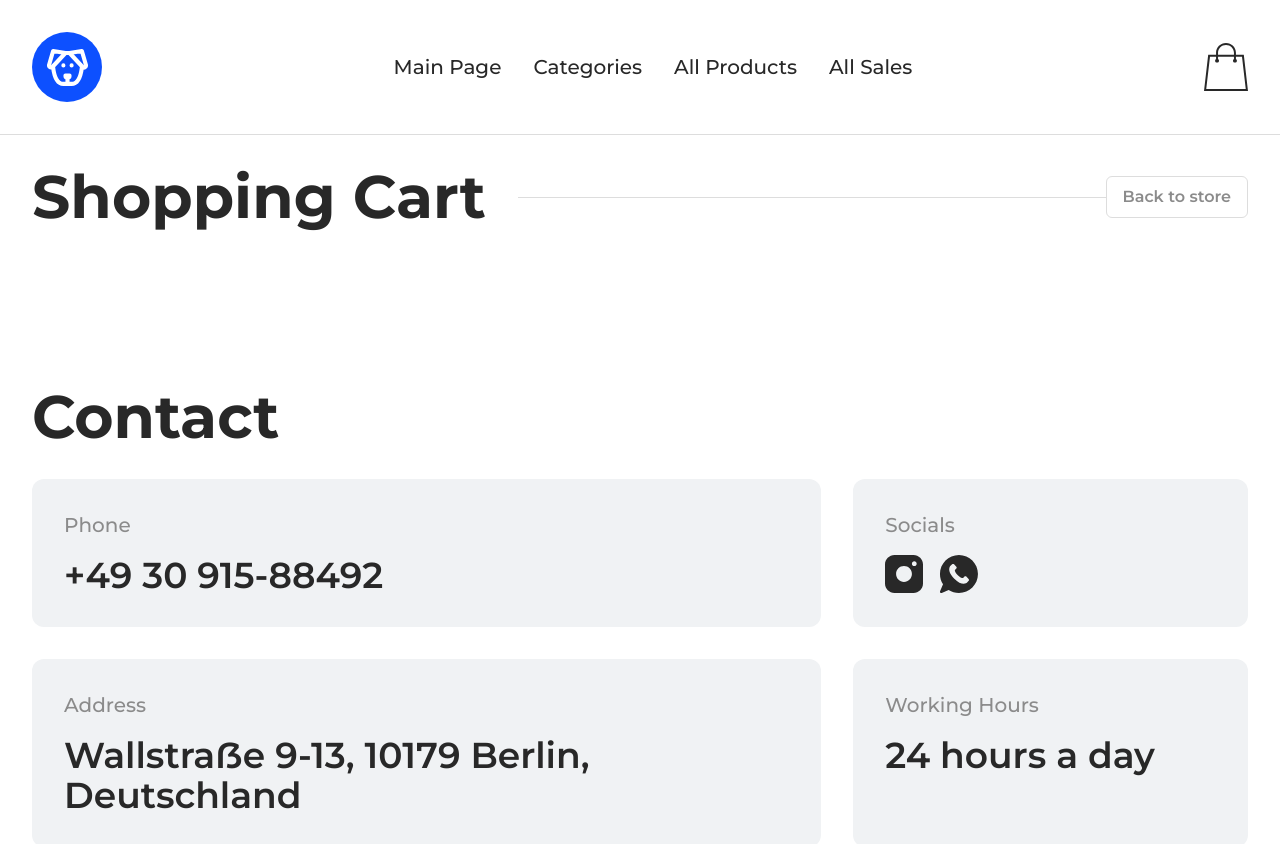
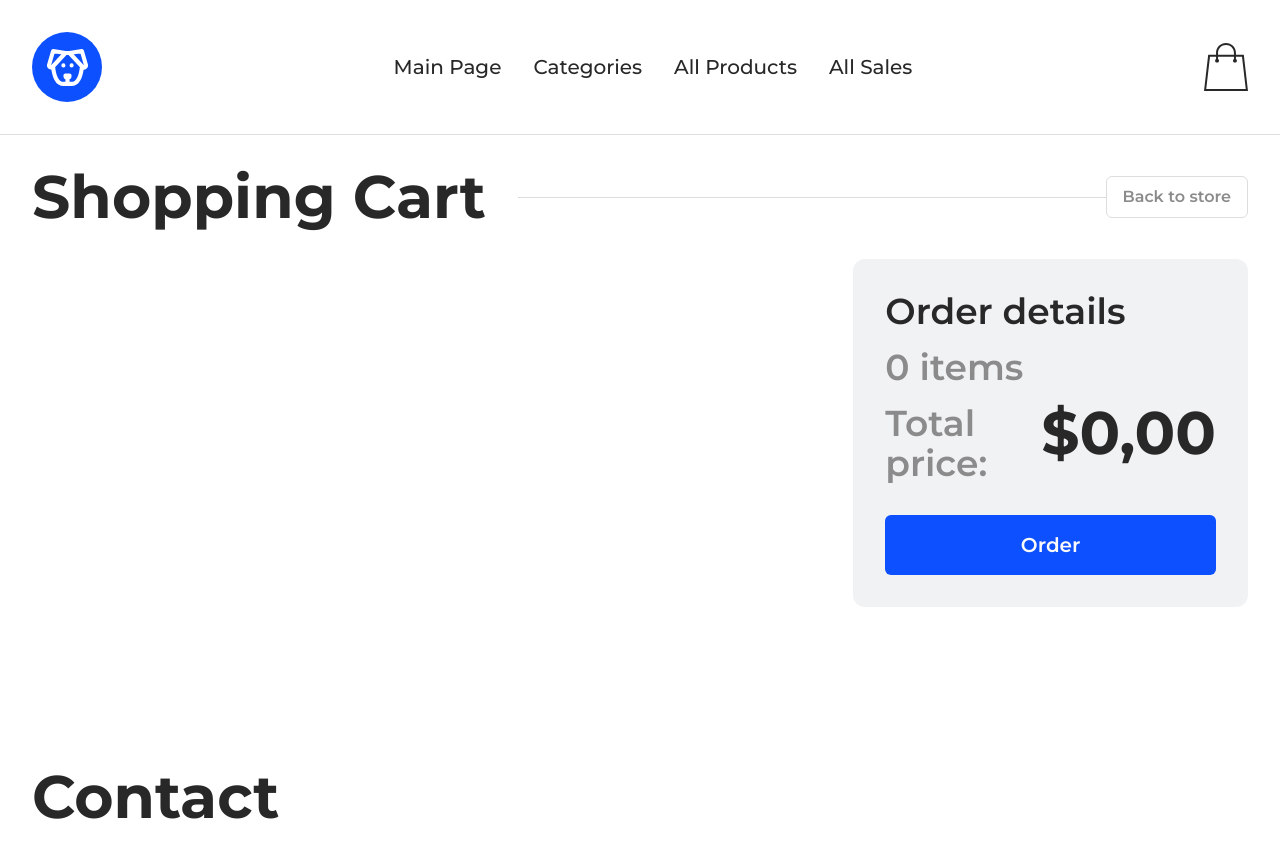
Before and after one commit to kostia2231/reactFinalP, a React (Vite) app: page /cart in a window 1280 px wide. Shown: the top 844 px of the page. Built offline with nearby package versions, Linux system fonts and the light colour scheme.

Commit message:
Cart Store Func: isWorking;

```diff
--- /dev/null
+++ b/src/components/cartProduct/index.jsx
@@ -0,0 +1,61 @@
+import { TypographyH4 } from "../ui/typo/typographyH4";
+import { TypographyH2 } from "../ui/typo/typographyH2";
+import { Button } from "../ui/button";
+import useCartStore from "@/storeHook/storeCart";
+
+export default function CartProduct({ product }) {
+  const { addItem, removeItem, cart } = useCartStore();
+
+  const handleAddToCart = () => {
+    if (product) {
+      addItem({
+        id: product.id,
+        title: product.title,
+        price: product.price,
+        discont_price: product.discont_price,
+        img: product.image,
+      });
+    }
+  };
+  return (
+    <div className="mb-4 border rounded-xl">
+      <div className="flex flex-col gap-8 p-8">
+        <div className="flex justify-between">
+          <TypographyH4>{product.title}</TypographyH4>
+          <p>X</p>
+        </div>
+        <div className="flex items-center gap-4">
+          <div className="flex items-center gap-8 border rounded-md h-fit">
+            <Button
+              onClick={() => removeItem(product.id)}
+              variant="ghost"
+              size="icon"
+              className="m-0 border-r"
+            >
+              <p className="text-5xl font-thin">-</p>
+            </Button>
+            <TypographyH4>{product.quantity}</TypographyH4>
+            <Button
+              onClick={handleAddToCart}
+              variant="ghost"
+              size="icon"
+              className="m-0 border-l"
+            >
+              <p className="text-4xl font-thin">+</p>
+            </Button>
+          </div>
+          <div className="mt-auto">
+            <TypographyH2>
+              ${product.discont_price ? product.discont_price : product.price}
+            </TypographyH2>
+          </div>
+          {product.discont_price !== null ? (
+            <p className="mt-auto text-xl font-medium line-through text-muted">
+              ${product.price}
+            </p>
+          ) : null}
+        </div>
+      </div>
+    </div>
+  );
+}
--- a/src/components/listProductsItem/index.jsx
+++ b/src/components/listProductsItem/index.jsx
@@ -15,12 +15,12 @@ export default function ListProductsItem({ item }) {
             </div>
             <div className="flex gap-4">
               <p className="text-[40px] mt-auto leading-none font-semibold text-accent">
-                ${item.price}
+                ${item.discont_price ? item.discont_price : item.price}
               </p>
 
               {item.discont_price === null || (
                 <p className="mt-auto text-xl font-medium line-through text-muted">
-                  ${item.discont_price}
+                  ${item.price}
                 </p>
               )}
             </div>
--- a/src/components/ui/typo/typographyH2.jsx
+++ b/src/components/ui/typo/typographyH2.jsx
@@ -1,6 +1,8 @@
-export function TypographyH2({ children }) {
+export function TypographyH2({ children, moreStyle }) {
   return (
-    <h4 className="text-4xl font-semibold text-accent scroll-m-20">
+    <h4
+      className={`text-4xl font-semibold text-accent scroll-m-20 ${moreStyle}`}
+    >
       {children}
     </h4>
   );
--- a/src/pages/cart/index.jsx
+++ b/src/pages/cart/index.jsx
@@ -1,12 +1,17 @@
 import { TypographyH1 } from "@/components/ui/typo/typographyH1";
+import { TypographyH2 } from "@/components/ui/typo/typographyH2";
+import { Button } from "@/components/ui/button";
 import { Link } from "react-router-dom";
 import { Badge } from "@/components/ui/badge";
 import useCartStore from "@/storeHook/storeCart";
+import CartProduct from "@/components/cartProduct";
 
 export default function Cart() {
-  const { items, addItem, removeItem, getTotalPrice } = useCartStore();
+  const { cart, getCartCount, getTotalPrice } = useCartStore();
+
   return (
-    <div className="flex items-center justify-between m-8">
+    <div className="grid gap-8 m-8">
+      <div className="flex items-center justify-between">
         <TypographyH1>Shopping Cart</TypographyH1>
         <div className="flex-grow ml-8">
           <hr className="min-w-full" />
@@ -17,5 +22,31 @@ export default function Cart() {
           </Badge>
         </Link>
       </div>
+      <div className="grid grid-cols-[2fr_1fr] gap-8">
+        <div>
+          {cart.map((product) => (
+            <CartProduct key={product.id} product={product} />
+          ))}
+        </div>
+
+        <div className=" rounded-xl bg-secondary h-fit">
+          <div className="flex flex-col justify-between p-8">
+            <div className="flex flex-col gap-4">
+              <TypographyH2 moreStyle="font-[700]">Order details</TypographyH2>
+              <TypographyH2 moreStyle="text-muted font-[500]">
+                {getCartCount()} items
+              </TypographyH2>
+              <div className="flex justify-between">
+                <TypographyH2 moreStyle="text-muted font-[500] mt-auto">
+                  Total price:
+                </TypographyH2>
+                <TypographyH1>${getTotalPrice()},00</TypographyH1>
+              </div>
+            </div>
+            <Button className="w-full m-0 mt-8">Order</Button>
+          </div>
+        </div>
+      </div>
+    </div>
   );
 }
--- a/src/pages/productPage/index.jsx
+++ b/src/pages/productPage/index.jsx
@@ -1,5 +1,4 @@
 import { useProducts } from "@/dataHook/data";
-import { useState, useEffect } from "react";
 import { useParams } from "react-router-dom";
 import { TypographyH4Muted } from "@/components/ui/typo/TypographyH4Muted";
 import { TypographyH2 } from "@/components/ui/typo/typographyH2";
@@ -9,9 +8,7 @@ import { Button } from "@/components/ui/button";
 import useCartStore from "@/storeHook/storeCart";
 
 export default function ProductPage() {
-  const { addItem, removeItem, items } = useCartStore();
-
-  const [itemQuantity, setQuantity] = useState(0);
+  const { addItem, removeItem, cart } = useCartStore();
   const { data: products, status, error } = useProducts();
   const { productTitle } = useParams();
   const product = products?.find((product) => product?.title === productTitle);
@@ -26,6 +23,12 @@ export default function ProductPage() {
       });
     }
   };
+  // считаем колл. конкретного айтема
+  // const cartItems = useCartStore((state) => state.cart);
+  const item = cart.find((p) => p.id === product?.id);
+  const itemQuantity = item ? item.quantity : 0;
+
+  // console.log(itemQuantity);
 
   if (status === "loading")
     return <TypographyH4Muted>Loading...</TypographyH4Muted>;
@@ -37,10 +40,12 @@ export default function ProductPage() {
       <div className="flex flex-col gap-8">
         <TypographyH2>{product?.title}</TypographyH2>
         <div className="flex gap-8">
-          <TypographyH1>${product?.price}</TypographyH1>
+          <TypographyH1>
+            ${product?.discont_price ? product?.discont_price : product?.price}
+          </TypographyH1>
           {product?.discont_price === null || (
             <p className="mt-auto text-4xl font-medium line-through text-muted">
-              ${product?.discont_price}
+              ${product?.price}
             </p>
           )}
         </div>
--- a/src/storeHook/storeCart.js
+++ b/src/storeHook/storeCart.js
@@ -3,23 +3,73 @@ import { devtools } from "zustand/middleware";
 
 const useCartStore = create(
   devtools((set, get) => ({
-    items: [],
+    cart: [],
+    totalCount: 0,
+
     addItem: (item) =>
       set((state) => {
-        if (item)
+        const cartItem = state.cart.find((p) => p.id === item.id);
+
+        let updatedCart;
+        if (cartItem) {
+          updatedCart = state.cart.map((p) =>
+            p.id === item.id ? { ...p, quantity: p.quantity + 1 } : p
+          );
           return {
-            items: [...state.items, item],
+            cart: updatedCart,
+            totalCount: state.totalCount + 1,
           };
+        } else {
+          updatedCart = [...state.cart, { ...item, quantity: 1 }];
+        }
+        return {
+          cart: updatedCart,
+          totalCount: state.totalCount + 1,
+        };
       }),
+
     removeItem: (itemId) =>
-      set((state) => ({
-        items: state.items.filter((item) => item.id !== itemId),
-      })),
-    clearCart: () => set({ items: [] }),
+      set((state) => {
+        const cartItem = state.cart.find((p) => p.id === itemId);
+        if (!cartItem) {
+          return state;
+        }
+
+        const updatedCart = state.cart
+          .map((p) => {
+            if (p.id === itemId) {
+              if (p.quantity === 1) {
+                return null;
+              } else {
+                return {
+                  ...p,
+                  quantity: p.quantity - 1,
+                };
+              }
+            }
+            return p;
+          })
+          .filter(Boolean);
+
+        const updatedTotalCount = state.totalCount - 1;
+
+        return {
+          cart: updatedCart,
+          totalCount: updatedTotalCount,
+        };
+      }),
+    clearCart: () => set({ cart: [], totalCount: 0 }),
+
     getTotalPrice: () => {
-      return get().items.reduce((total, item) => total + item.price, 0);
+      return get().cart.reduce(
+        (total, item) =>
+          total +
+          (item.discont_price ? item.discont_price : item.price) *
+            item.quantity,
+        0
+      );
     },
-    getCartCount: () => get().items.length,
+    getCartCount: () => get().totalCount,
   }))
 );
 
```
Lines whose indentation alone changed are shown as unchanged.
